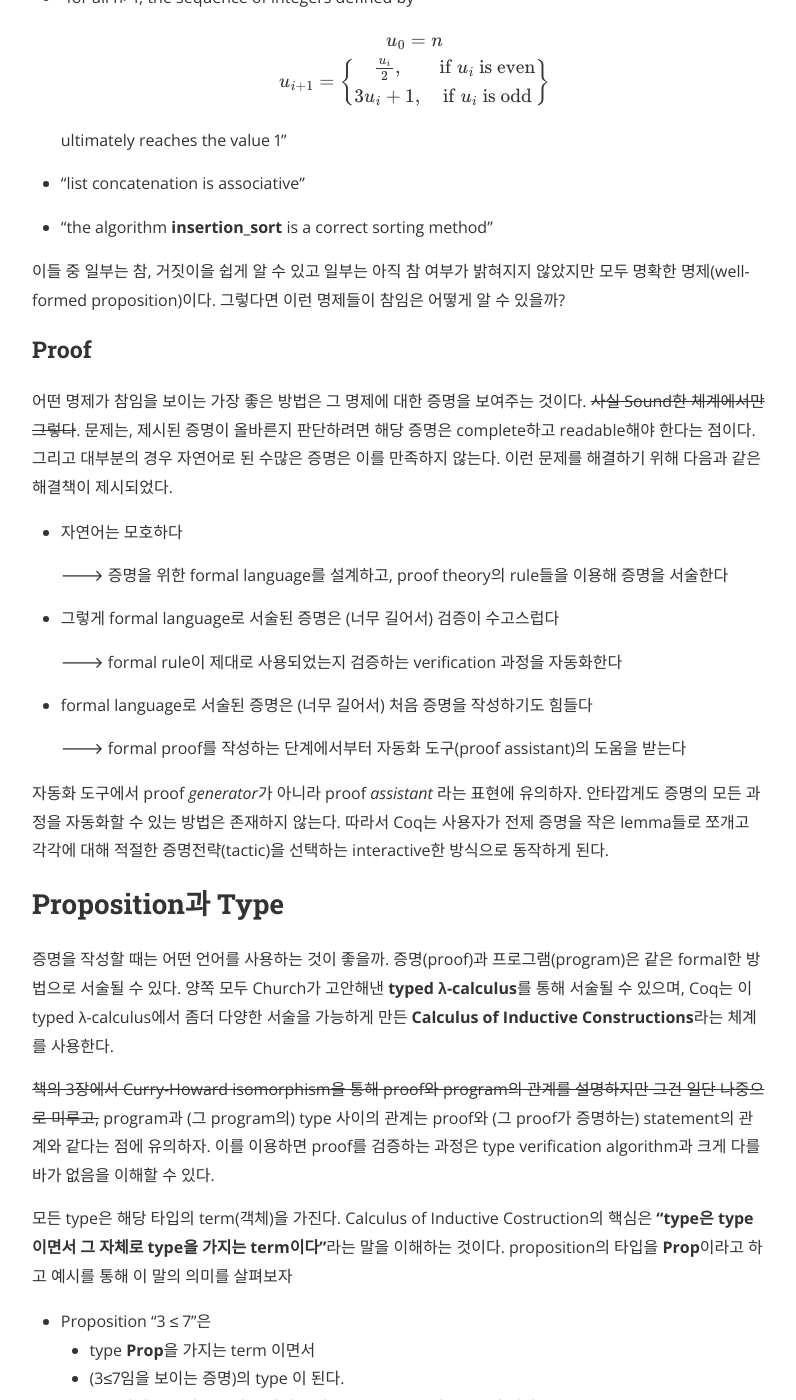
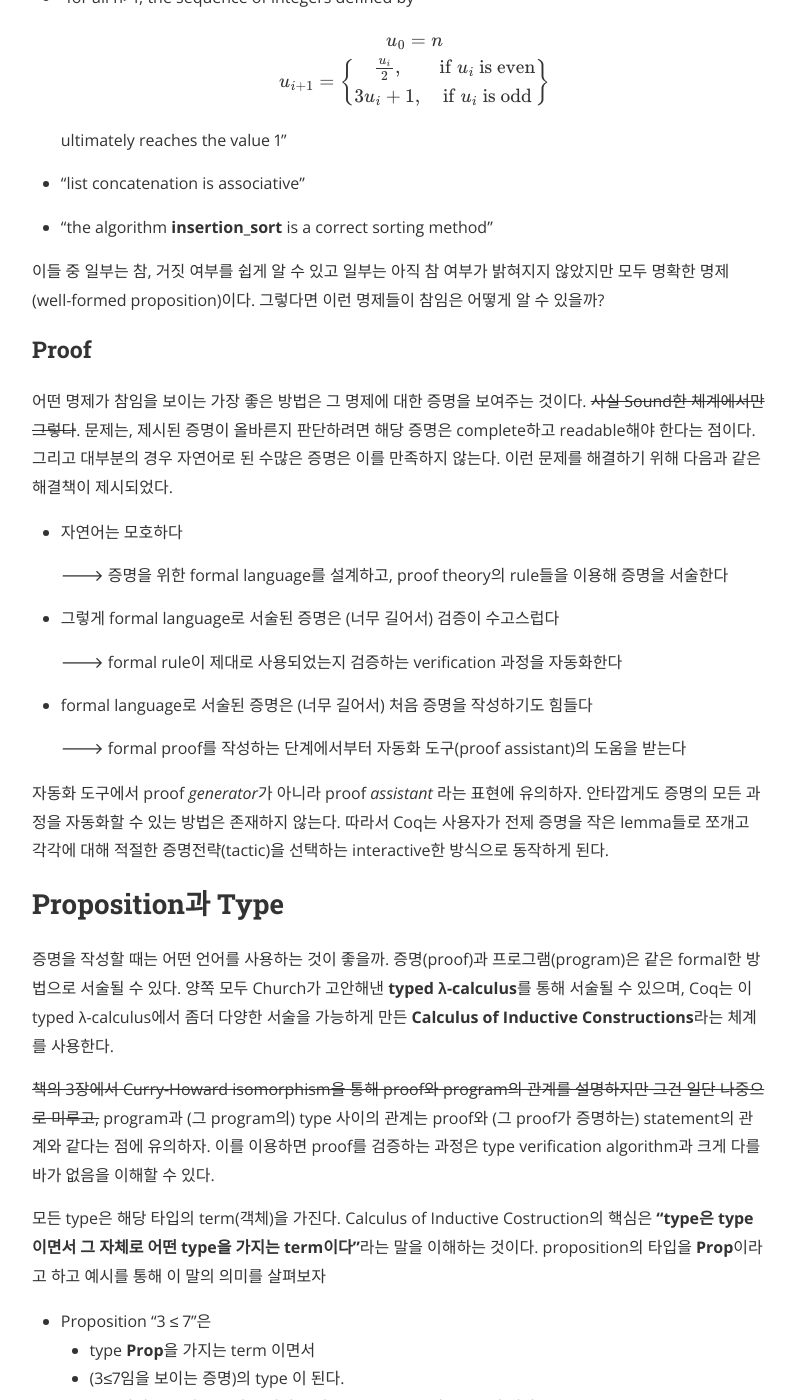
Before and after one commit to nyan101/nyan101.github.io, a Jekyll site: the page built from _posts/2018-01-04-CoqArt-01-intro-01-02.md, in a window 1280 px wide and 1400 px high, scrolled down 1205 px. Shown: the whole window, without its empty margins (240-1036 px from the left). Built offline with Jekyll 4.4.1, drawn with Linux system fonts in a browser that asks for light colours; nearby versions of some CDN libraries; formulas are drawn with MathJax 3; some of the changed lines change nothing that is shown; some of the changed text lies outside the part shown.

Commit message:
fix typos

```diff
--- a/_posts/2018-01-04-CoqArt-01-intro-01-02.md
+++ b/_posts/2018-01-04-CoqArt-01-intro-01-02.md
@@ -56,7 +56,7 @@
 
 * "the algorithm **insertion_sort** is a correct sorting method"
 
-이들 중 일부는 참, 거짓이을 쉽게 알 수 있고 일부는 아직 참 여부가 밝혀지지 않았지만 모두 명확한 명제(well-formed proposition)이다. 그렇다면 이런 명제들이 참임은 어떻게 알 수 있을까?
+이들 중 일부는 참, 거짓 여부를 쉽게 알 수 있고 일부는 아직 참 여부가 밝혀지지 않았지만 모두 명확한 명제(well-formed proposition)이다. 그렇다면 이런 명제들이 참임은 어떻게 알 수 있을까?
 
 ### Proof
 
@@ -84,18 +84,18 @@
 
 ~~책의 3장에서 Curry-Howard isomorphism을 통해 proof와 program의 관계를 설명하지만 그건 일단 나중으로 미루고,~~ program과 (그 program의) type 사이의 관계는 proof와 (그 proof가 증명하는) statement의 관계와 같다는 점에 유의하자. 이를 이용하면 proof를 검증하는 과정은 type verification algorithm과 크게 다를 바가 없음을 이해할 수 있다.
 
-모든 type은 해당 타입의 term(객체)을 가진다. Calculus of Inductive Costruction의 핵심은 **"type은 type이면서 그 자체로 type을 가지는 term이다"**라는 말을 이해하는 것이다. proposition의 타입을 **Prop**이라고 하고 예시를 통해 이 말의 의미를 살펴보자
+모든 type은 해당 타입의 term(객체)을 가진다. Calculus of Inductive Costruction의 핵심은 **"type은 type이면서 그 자체로 어떤 type을 가지는 term이다"**라는 말을 이해하는 것이다. proposition의 타입을 **Prop**이라고 하고 예시를 통해 이 말의 의미를 살펴보자
 
 * Proposition "3 ≤ 7"은
   * type **Prop**을 가지는 term 이면서
   * (3≤7임을 보이는 증명)의 type 이 된다.
-    * 이때 (3≤7임을 보이는 어떤 증명 A)는 type **3<7**의 term 이 된다
+    * 이때 (3≤7임을 보이는 어떤 증명 A)는 type **3≤7**의 term 이 된다
 
-같은 맥락에서 술어논리의 술어(predicate)에도 적절한 타입을 부여할 수 있다.
+또한 술어논리의 술어(predicate)에도 적절한 타입을 부여할 수 있다.
 
 * "to be a prime number"의 타입 : **nat🡒Prop**
 * "to be a sorted list"의 타입 : **(list Z)🡒Prop**
 * binary relation ≤ 의 타입 : **Z🡒Z🡒Prop**
 * "to be a transitive relation"의 타입 : **(Z🡒Z🡒Prop)🡒Prop**
 
-여기서는 **type Z**를 예시로 사용했지만, 임의의 타입 A를 이용해 *polymorphic type*을 서술하는 것 또한 가능함을 알아두자.
+여기서는 **type Z**를 예시로 사용했지만, 임의의 타입을 변수 A로 나타내 *polymorphic type*을 표현하는 것 또한 가능함을 알아두자.
```
